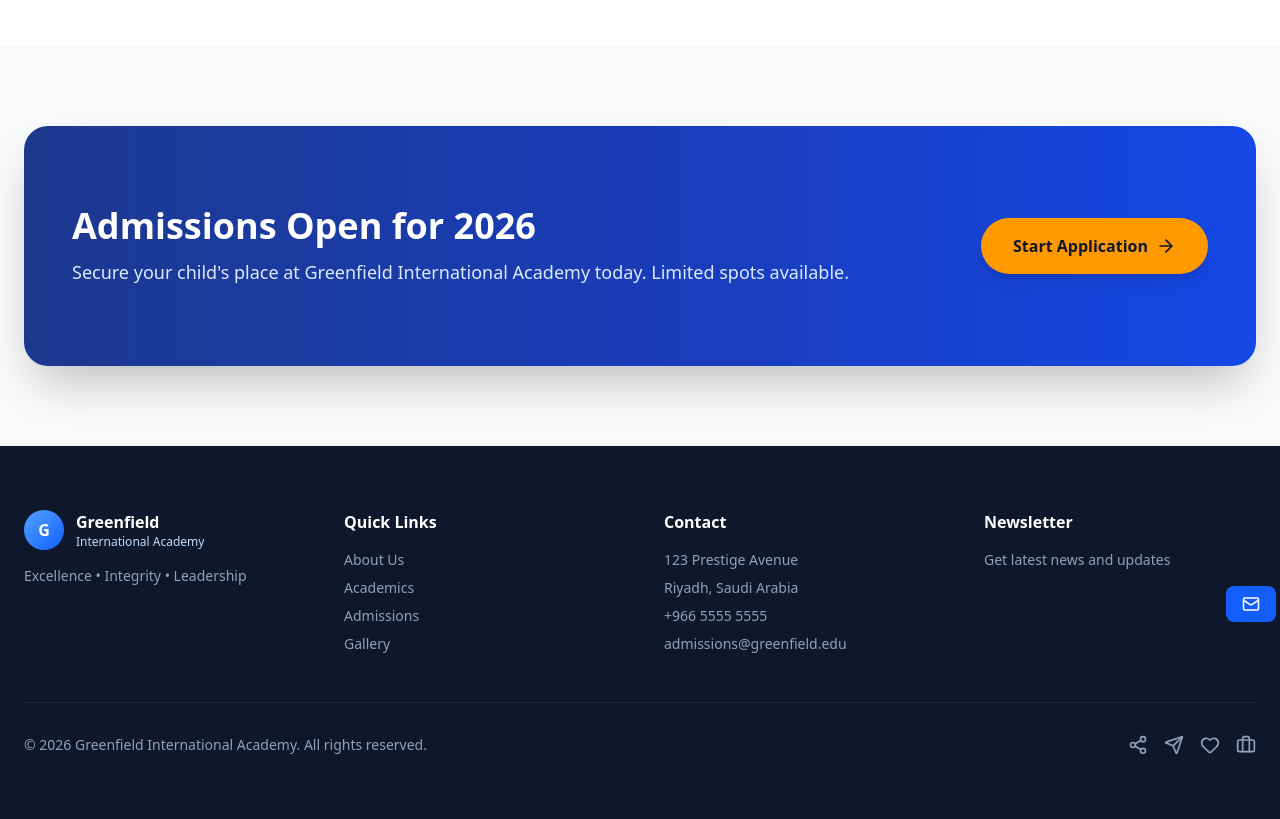
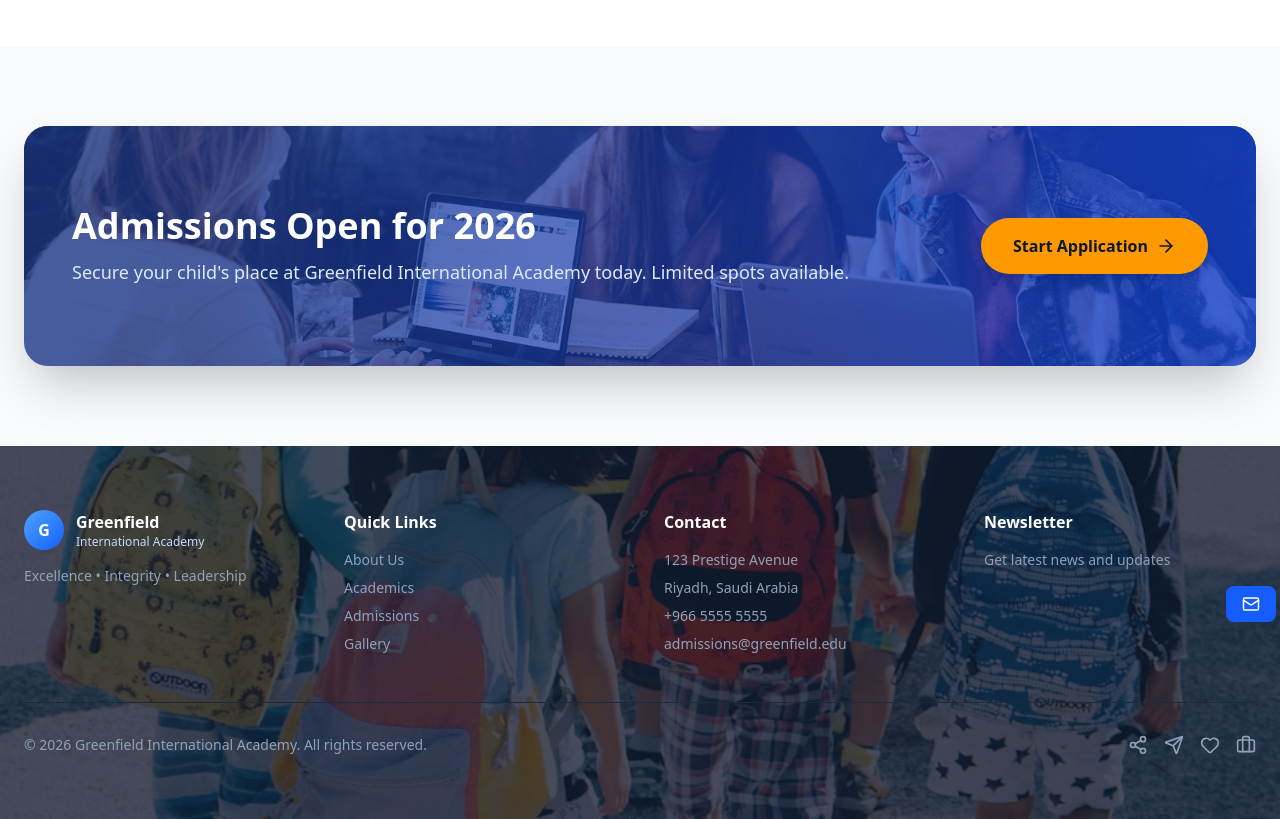
Before and after one commit to Ayomide-Philip/school-website-saudi, a Next.js app: page / in a window 1280 px wide. Shown: the part 4440-5259 px from the top of the page. Built offline with nearby package versions, Linux system fonts and the light colour scheme.

Commit message:
fix: update CTA and Footer components with improved background images for enhanced visual appeal

```diff
--- a/components/CTA.tsx
+++ b/components/CTA.tsx
@@ -13,7 +13,11 @@ export default function CTA() {
           viewport={{ once: true }}
           className="relative rounded-3xl overflow-hidden shadow-2xl"
         >
-          <div className="absolute inset-0 bg-linear-to-r from-blue-900 via-blue-800 to-blue-700" />
+          <div
+            className="absolute inset-0 bg-cover bg-center"
+            style={{ backgroundImage: "url('/images/online/cta.jpg')" }}
+          />
+          <div className="absolute inset-0 bg-linear-to-r from-blue-900/75 via-blue-800/65 to-blue-700/75" />
           <div className="absolute inset-0 opacity-10 bg-pattern" />
 
           <div className="relative z-10 px-8 py-16 md:px-12 md:py-20">
--- a/components/Footer.tsx
+++ b/components/Footer.tsx
@@ -17,8 +17,16 @@ export default function Footer() {
   };
 
   return (
-    <footer className="bg-slate-900 text-white">
-      <div className="mx-auto max-w-7xl px-6 py-16">
+    <footer
+      className="relative text-white"
+      style={{
+        backgroundImage: "url('/images/online/footer.jpg')",
+        backgroundSize: "cover",
+        backgroundPosition: "center",
+      }}
+    >
+      <div className="absolute inset-0 bg-slate-900/75" />
+      <div className="mx-auto max-w-7xl px-6 py-16 relative z-10">
         <div className="grid grid-cols-1 gap-12 sm:grid-cols-2 lg:grid-cols-4">
           <motion.div
             initial={{ opacity: 0, y: 20 }}
```
